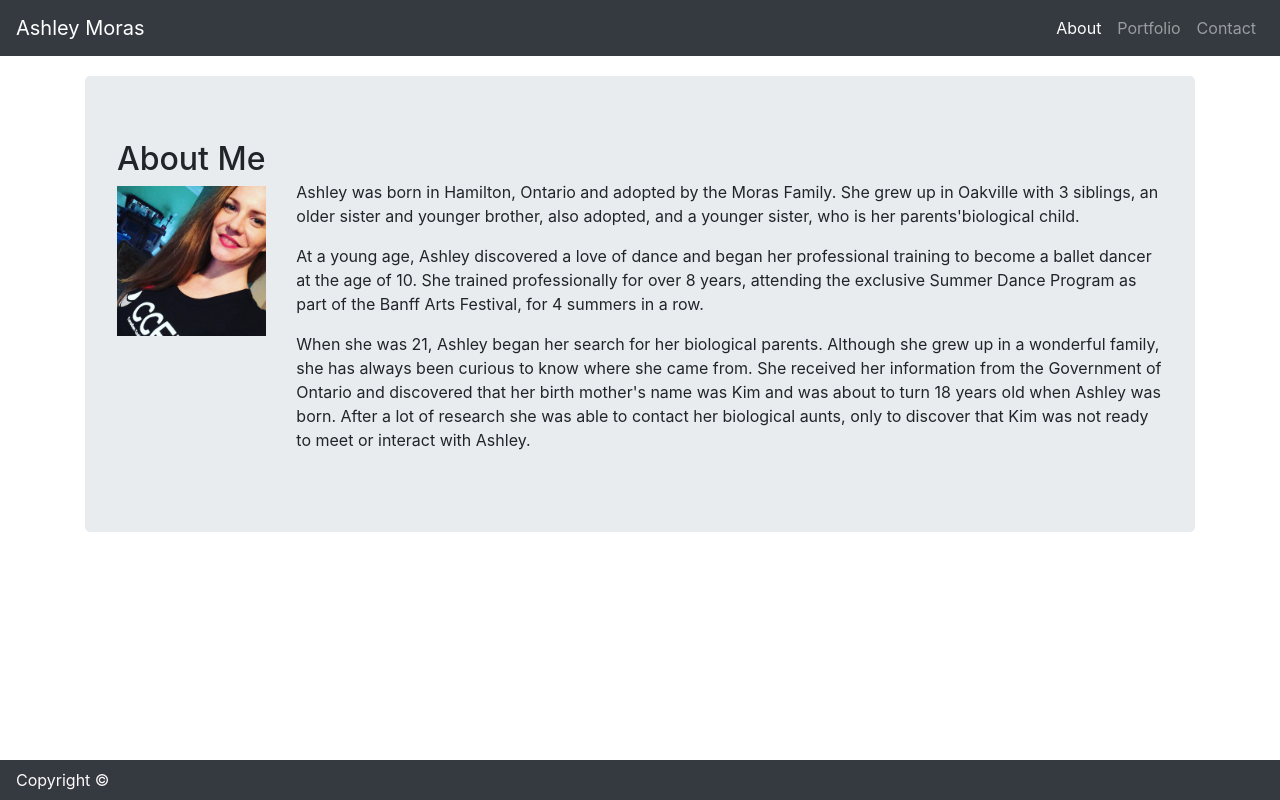
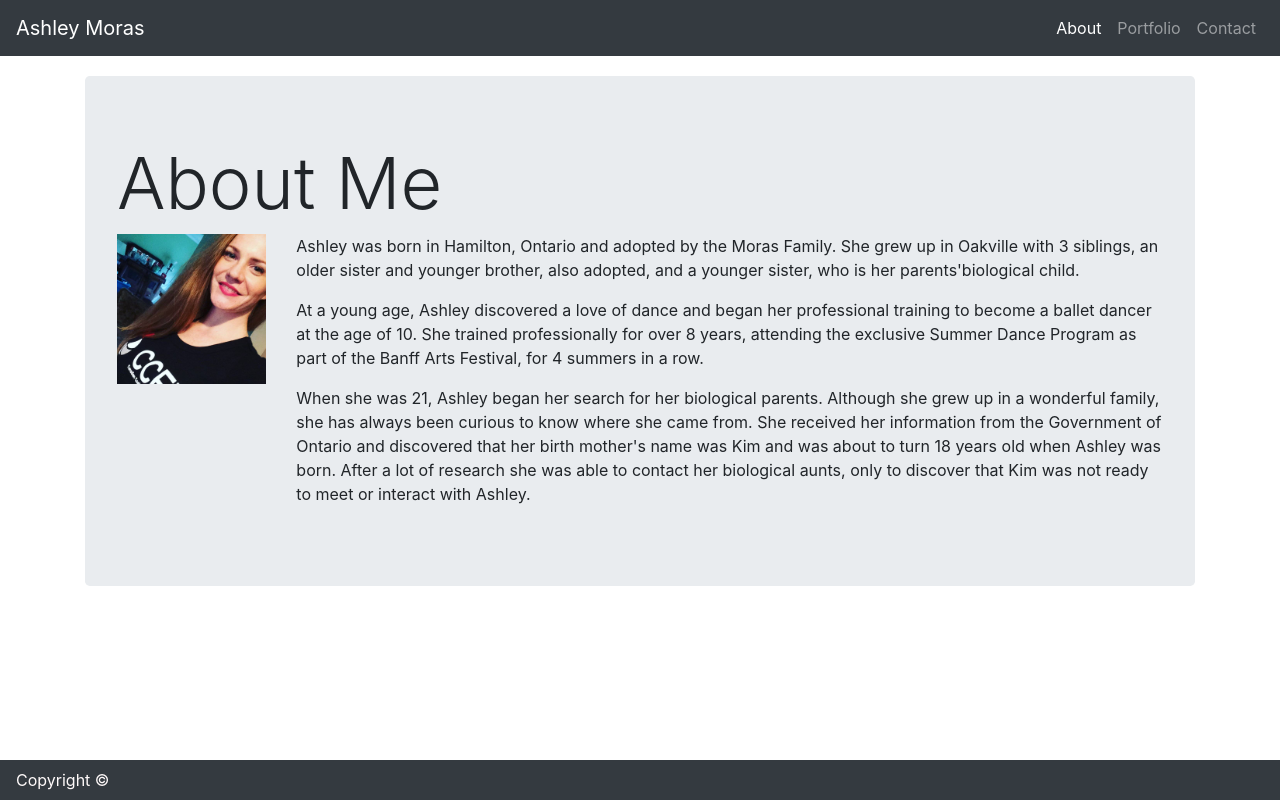
Before and after one commit to Catchem87/Bootstrap-Portfolio, a plain HTML site: page index.html in a window 1280 px wide. Drawn offline with nearby package versions, Linux system fonts and the light colour scheme.

Commit message:
heading format

```diff
--- a/index.html
+++ b/index.html
@@ -42,13 +42,13 @@
 
     <div class="container" style="padding-top: 20px">
         <div class="jumbotron" style="margin-bottom: 0px">
-            <div class="row">
-                <div class="col-md-2">
-                    <h2>About Me</h2>
-                    <img src="Ashley.jpg" alt="Ashley Portrait" class="img-fluid">
-                </div> <!-- end col-md-2 -->
+            <h1 class="display-3">About Me</h1>
+                <div class="row">
+                    <div class="col-md-2">
+                        <img src="Ashley.jpg" alt="Ashley Portrait" class="img-fluid">
+                    </div> <!-- end col-md-2 -->
 
-            <div class="col-md-10" style="padding-top: 40px">
+            <div class="col-md-10">
                 <p>
                     Ashley was born in Hamilton, Ontario and adopted by the Moras Family. She grew up in Oakville
                     with 3 siblings, an older sister and younger brother, also adopted, and a younger sister, who is her
```
